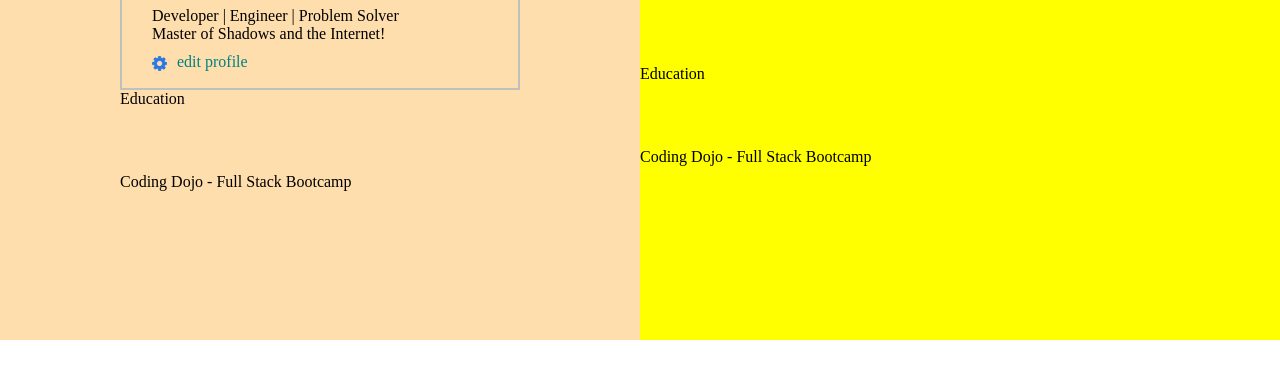
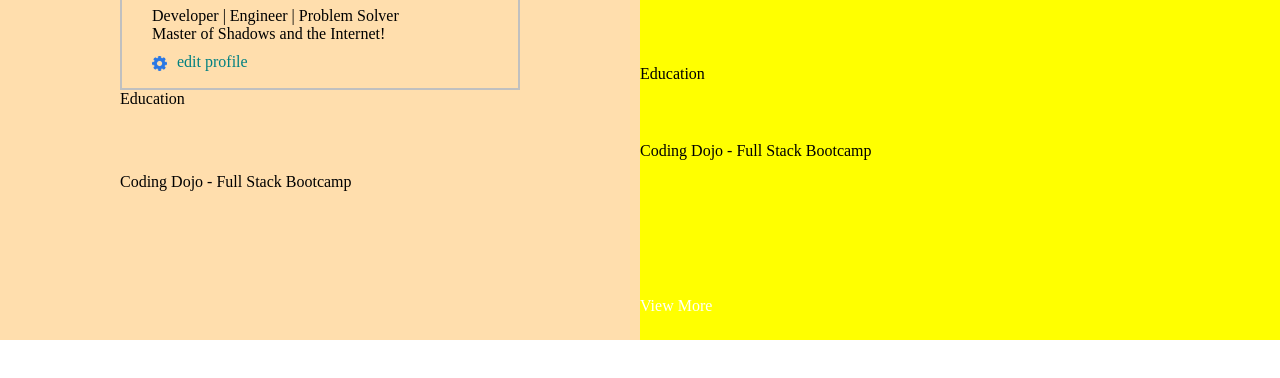
Before and after one commit to dreessen-n/profile-page, a plain HTML site: page index.html in a window 1280 px wide. Shown: the part 242-620 px from the top of the page. Drawn offline with Linux system fonts and the light colour scheme.

Commit message:
Add 3 row to your connections card

```diff
--- a/index.html
+++ b/index.html
@@ -67,6 +67,11 @@
                         <div class="edu-card_content">
                             Coding Dojo - Full Stack Bootcamp
                         </div>
+                        <div class="your-connections-card_view-more">
+                            <a href="#" class="your-connections-card_link">
+                                View More
+                            </a>
+                        </div>
                     </div>
                 </div>
             </div>
```
